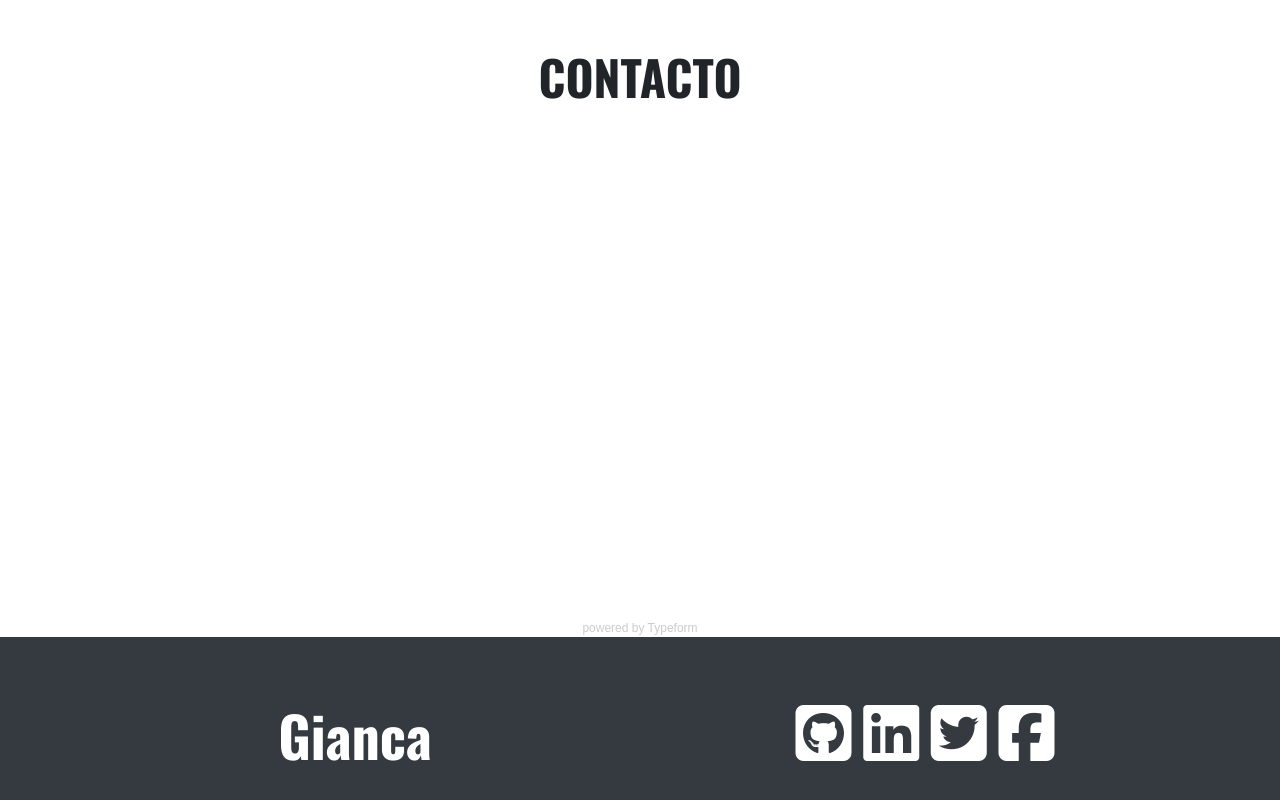
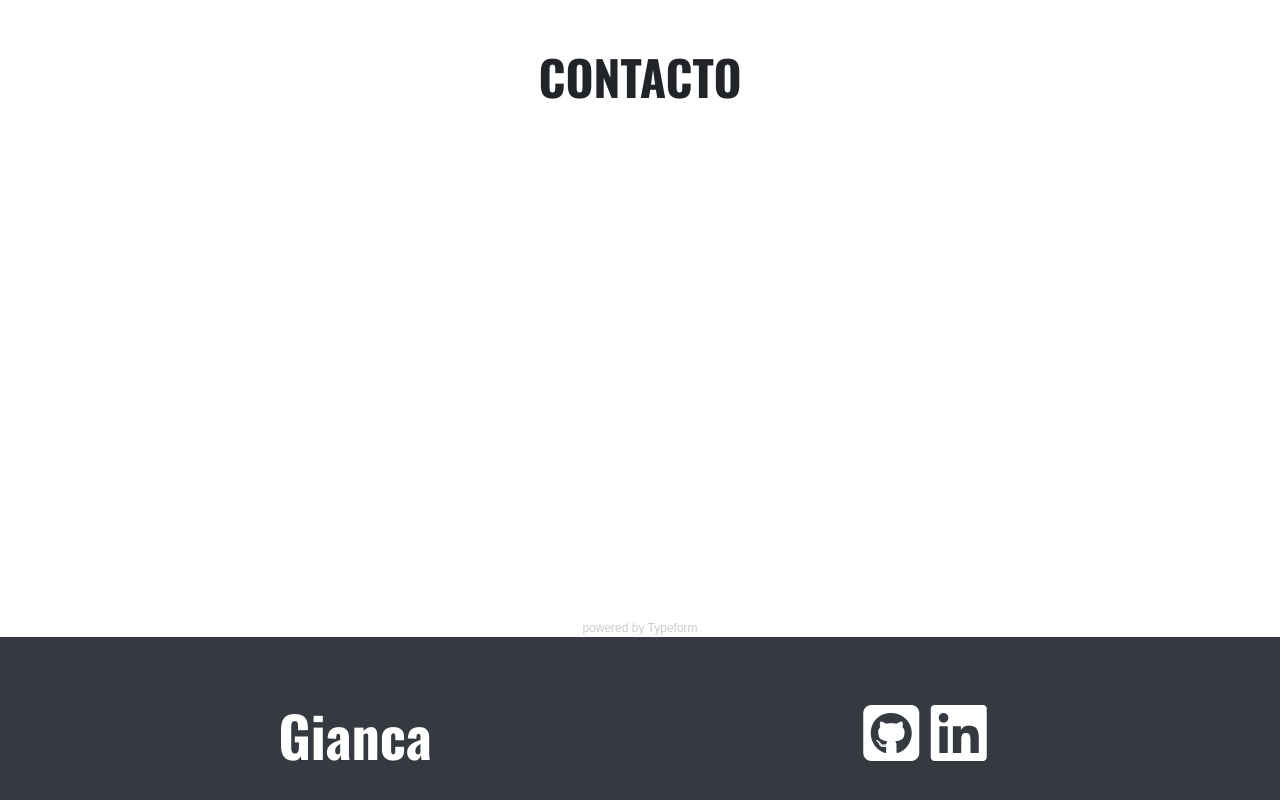
Before and after one commit to GNoseda/Prueba-Modulo-1, a plain HTML site: page index.html in a window 1280 px wide. Shown: the part 2187-2987 px from the top of the page. Drawn offline with nearby package versions, Linux system fonts and the light colour scheme; a script that the page names is missing.

Commit message:
Solo faltan retoques para la entrega

```diff
--- a/index.html
+++ b/index.html
@@ -175,10 +175,11 @@
             <div class="row">
                 <h3 class="col-12 col-md-6 my-3 display-4 font-weight-bold">Gianca</h3>
                 <div class="col-12 col-md-6 my-3">
-                    <a href="https://github.com"><i class="fab fa-github-square fa-4x mx-1"></i></a>
-                    <a href="https://github.com"><i class="fab fa-linkedin fa-4x mx-1"></i></a>
-                    <a href="https://github.com"><i class="fab fa-twitter-square fa-4x mx-1"></i></a>
+                    <a href="https://github.com/GNoseda"><i class="fab fa-github-square fa-4x mx-1"></i></a>
+                    <a href="https://cl.linkedin.com/public-profile/in/giancarlo-noseda-18183533?challengeId=AQEBTc5R-6lNJQAAAXQo-fIh-yaU6zT_fWlATbZ92f31CTWH4QrUbE8Qp7ovLEQIwSX3fXYAHgMytASvYMVDKIRuqPth_W5dEw&submissionId=30f3b1d1-3fb6-2e16-4e52-00965e846c09" target="_blank"><i class="fab fa-linkedin fa-4x mx-1"></i></a>
+                    <!-- <a href="https://github.com"><i class="fab fa-twitter-square fa-4x mx-1"></i></a>
                     <a href="https://github.com"><i class="fab fa-facebook-square fa-4x mx-1"></i></a>
+                    -->
                 </div>
             </div>
         </div>
```
